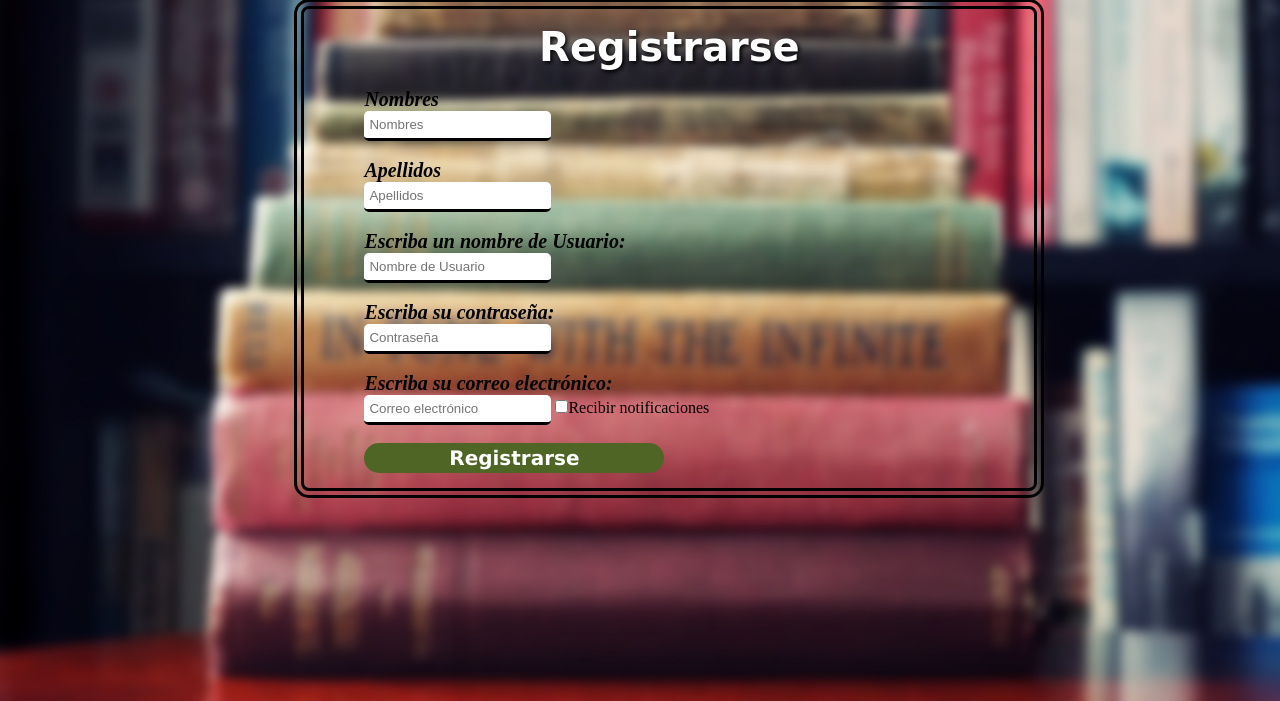
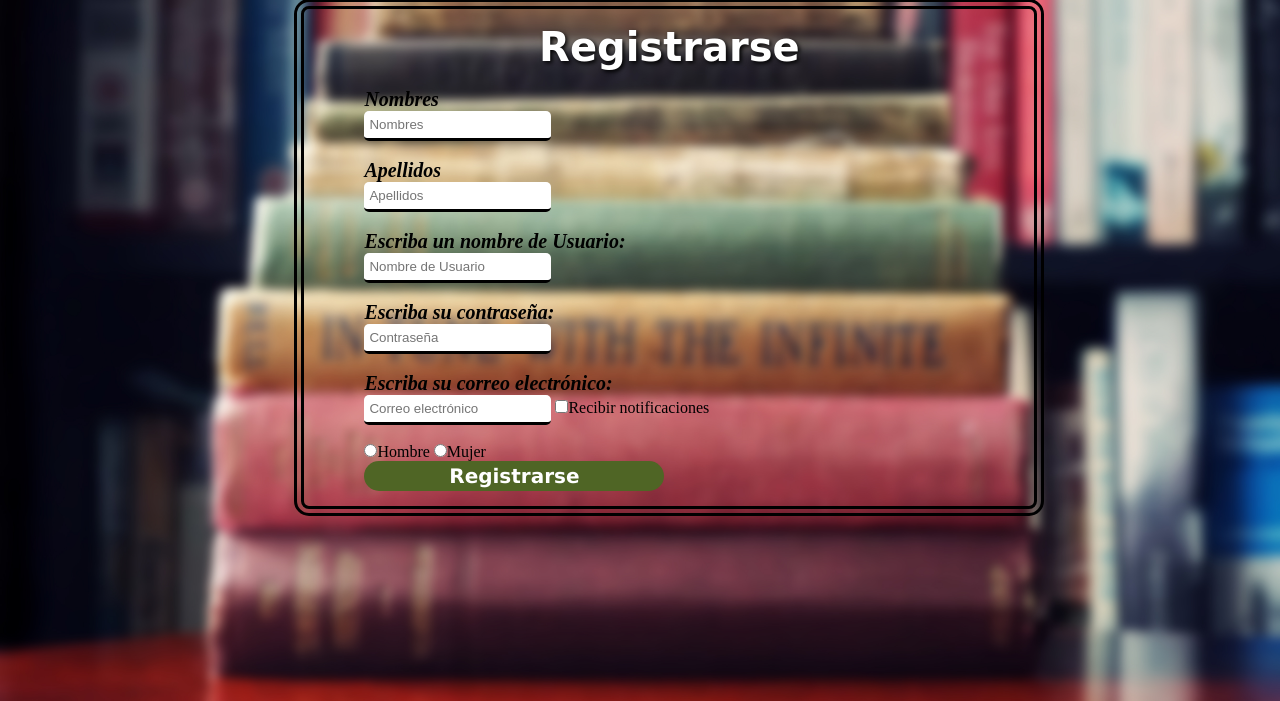
Before and after one commit to erichuang2015/Sistema-Bibliotecario, a PHP site: page /registro.php in a window 1280 px wide. Shown: the part 81-782 px from the top of the page. Run offline with PHP 8.4, Linux system fonts and the light colour scheme.

Commit message:
registro
radio

```diff
--- a/views/login.php
+++ b/views/login.php
@@ -21,8 +21,6 @@
 			<br>
 			<input type="submit" value="Iniciar sesión" name="" >
 			<a href="registro.php">Registrarse</a>
-			<input type="radio" id="hombre" name="genero" value="M"><label for="hombre">Hombre</label>
-			<input type="radio" id="mujer" name="genero" value="F"><label for="mujer">Mujer</label>
 
 		</form>
 	</div>
--- a/views/registro.php
+++ b/views/registro.php
@@ -37,6 +37,10 @@
 				<input type="email" class="inputRegistro" name="correo" placeholder="Correo electrónico" id="correo" required autocomplete="off">
 			<input type="checkbox" name="notis" id="notis" value="si"><label for="notis">Recibir notificaciones</label>
 			<br><br>
+			<div class="radio">
+			<input type="radio" id="hombre" name="genero" value="M"><label for="hombre">Hombre</label>
+			<input type="radio" id="mujer" name="genero" value="F"><label for="mujer">Mujer</label>
+			</div>
 			<input type="submit" value="Registrarse">
 		</form>
 	</div>
```
